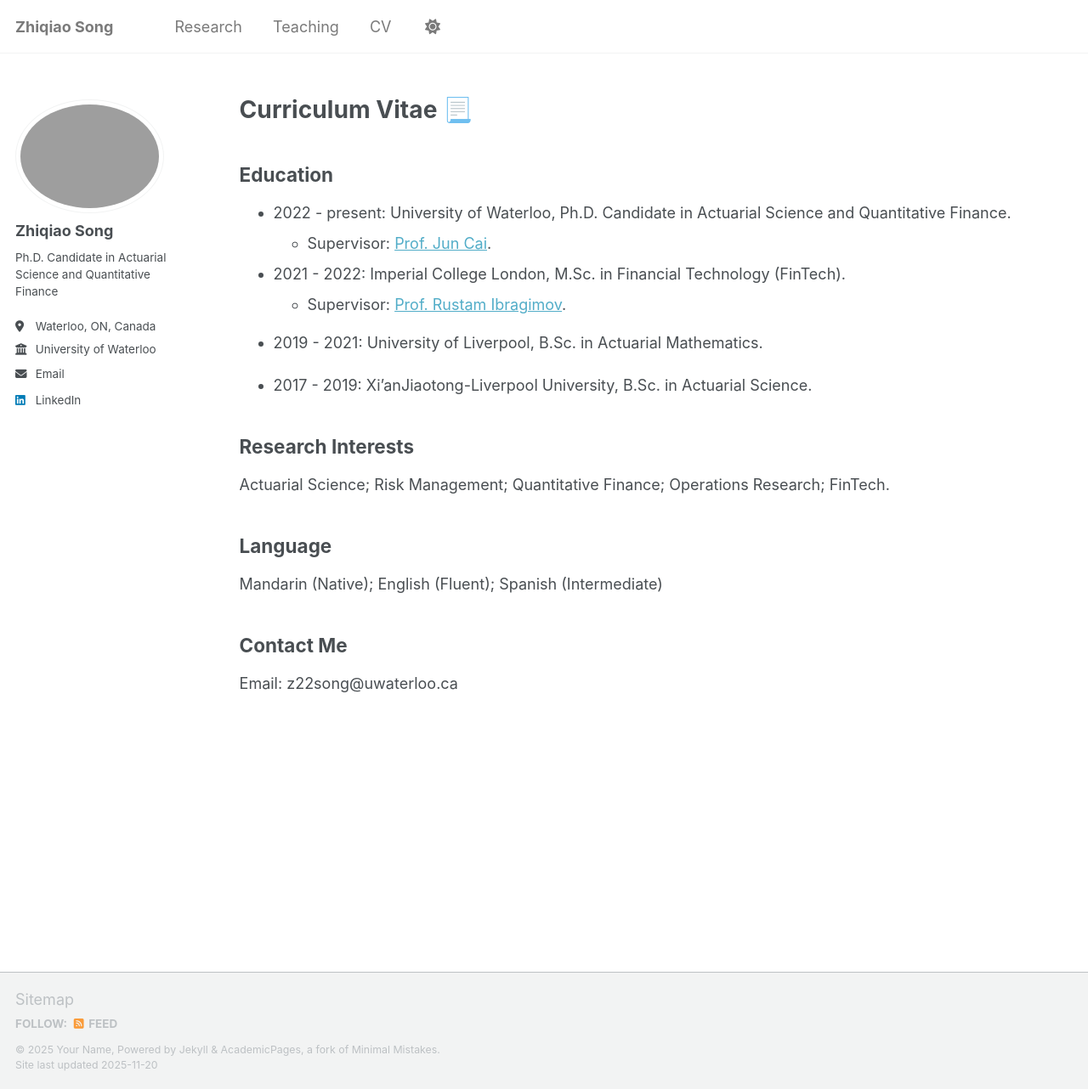
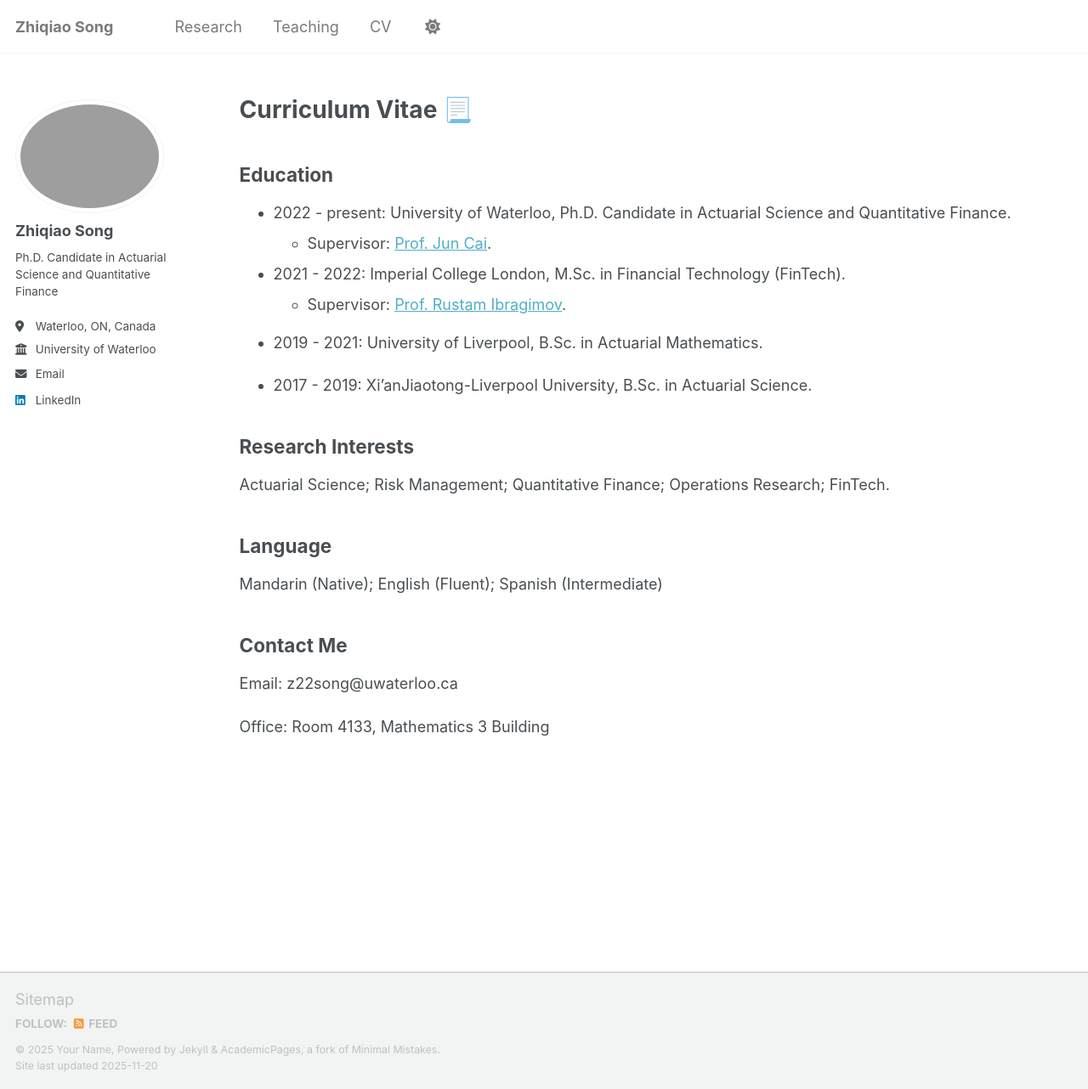
Before and after one commit to ZhiqiaoSong/zhiqiaosong.github.io, a Jekyll site: the page built from _pages/cv.md, in a window 1280 px wide and 1282 px high. Shown: the whole window at 85% size. Built offline with Jekyll 4.4.1, drawn with Linux system fonts in a browser that asks for light colours; a script that is not in the unit is left out.

Commit message:
Update cv.md

```diff
--- a/_pages/cv.md
+++ b/_pages/cv.md
@@ -31,3 +31,5 @@ Mandarin (Native); English (Fluent); Spanish (Intermediate)
 
 ## Contact Me
 Email: z22song@uwaterloo.ca
+
+Office: Room 4133, Mathematics 3 Building
```
